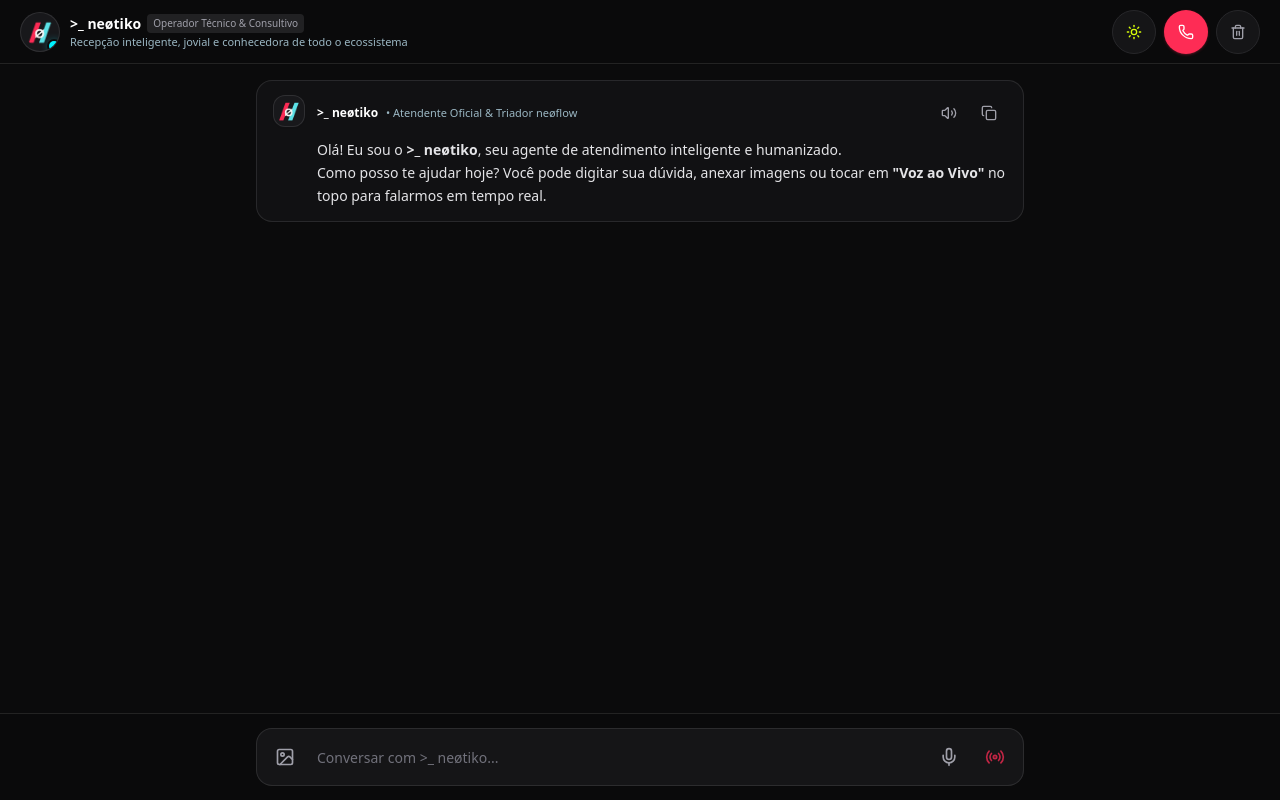
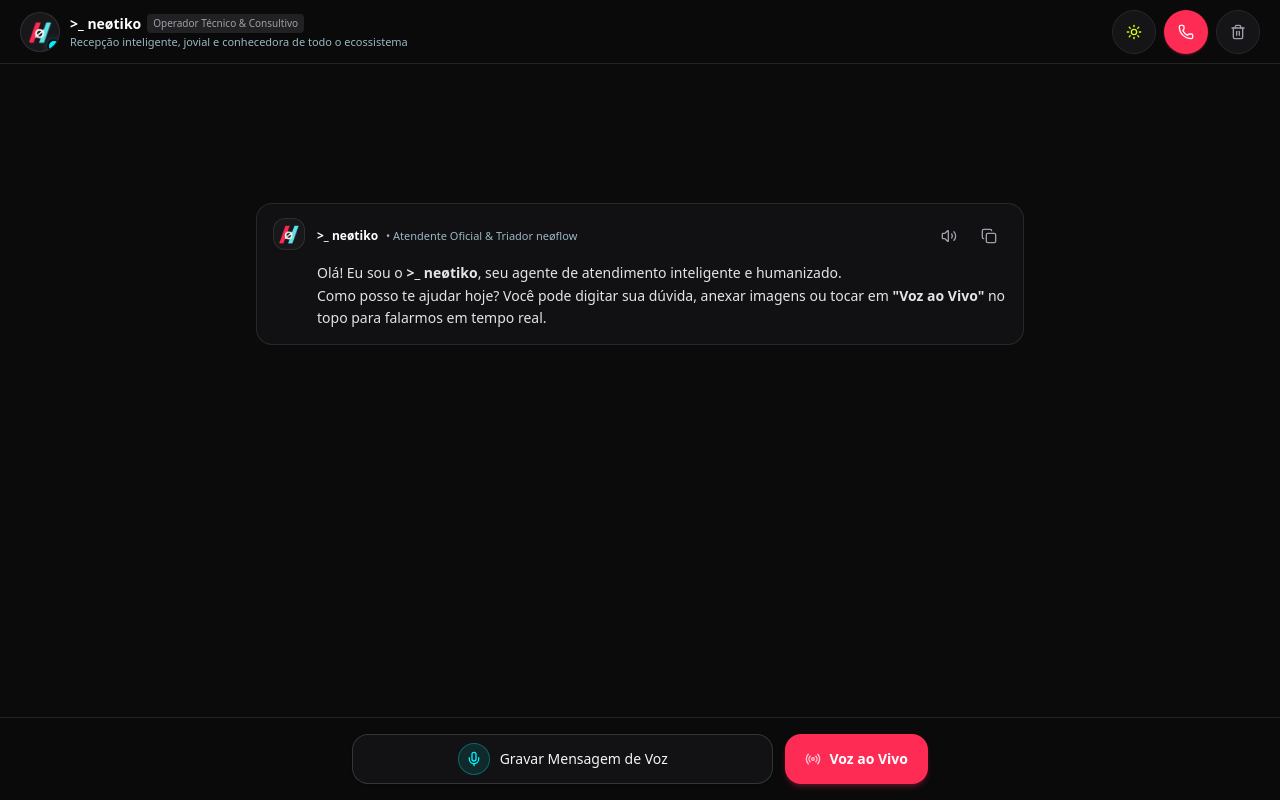
Before and after one commit to nsf-ctory/neo-auti, a React (Vite) app: page / in a window 1280 px wide. Built offline with nearby package versions, Linux system fonts and the light colour scheme.

Commit message:
feat(ui): convert triage chat to voice-only attendance hub

```diff
--- a/src/App.tsx
+++ b/src/App.tsx
@@ -299,7 +299,27 @@ export default function App() {
         <main className="flex flex-col flex-1 h-full w-full bg-zinc-50 dark:bg-[#0b0b0c] overflow-hidden transition-colors">
           {/* Messages list */}
           <div className="flex-1 overflow-y-auto px-3 sm:px-4 py-3 sm:py-4 space-y-3">
-            <div className="max-w-3xl mx-auto space-y-3">
+            <div className="max-w-3xl mx-auto space-y-3 min-h-[50vh] flex flex-col justify-center">
+              {messages.length === 0 && (
+                <div className="flex flex-col items-center justify-center py-10 px-4 text-center space-y-4 select-none my-auto">
+                  <div className="w-16 h-16 rounded-full bg-zinc-100 dark:bg-zinc-900 border border-zinc-200 dark:border-white/10 flex items-center justify-center shadow-lg p-2 overflow-hidden">
+                    <img
+                      src={activePersona.avatar}
+                      alt={activePersona.name}
+                      className="w-full h-full object-contain rounded-full"
+                    />
+                  </div>
+                  <div className="space-y-1.5 max-w-sm">
+                    <h2 className="text-sm sm:text-base font-semibold text-zinc-900 dark:text-white">
+                      Atendimento por Voz neøflow
+                    </h2>
+                    <p className="text-xs text-zinc-600 dark:text-[#9bb7c3] leading-relaxed">
+                      Converse diretamente com o <strong>{activePersona.name}</strong> gravando uma mensagem de áudio ou inicie uma <strong>Chamada de Voz ao Vivo</strong> em tempo real.
+                    </p>
+                  </div>
+                </div>
+              )}
+
               {messages.map((msg: Message) => (
                 <ChatMessage key={msg.id} message={msg} persona={activePersona} />
               ))}
@@ -307,7 +327,7 @@ export default function App() {
               {isLoading && (
                 <div className="flex items-center gap-2 text-zinc-600 dark:text-[#9bb7c3] text-xs py-2 px-3">
                   <div className="w-2 h-2 rounded-full bg-[#d7fe09] animate-pulse" />
-                  <span>{activePersona.name} está digitando...</span>
+                  <span>{activePersona.name} está respondendo...</span>
                 </div>
               )}
 
--- a/src/components/ChatInput.tsx
+++ b/src/components/ChatInput.tsx
@@ -1,12 +1,9 @@
-import { useState, useRef, useEffect } from 'react';
+import { useState, useRef } from 'react';
 import {
-  Send,
-  Image as ImageIcon,
   Mic,
-  Square,
-  X,
   Loader2,
   Radio,
+  Send,
 } from 'lucide-react';
 import { ChatMessageAttachment } from '../types';
 
@@ -31,65 +28,13 @@ export function ChatInput({
   onStartLiveCall,
   personaName,
 }: ChatInputProps) {
-  const [inputText, setInputText] = useState('');
-  const [attachment, setAttachment] = useState<ChatMessageAttachment | null>(null);
   const [isRecording, setIsRecording] = useState(false);
   const [isTranscribing, setIsTranscribing] = useState(false);
   const [recordingSeconds, setRecordingSeconds] = useState(0);
 
-  const textareaRef = useRef<HTMLTextAreaElement | null>(null);
-  const fileInputRef = useRef<HTMLInputElement | null>(null);
   const mediaRecorderRef = useRef<MediaRecorder | null>(null);
   const audioChunksRef = useRef<Blob[]>([]);
   const timerIntervalRef = useRef<any>(null);
-
-  // Auto-resize textarea
-  useEffect(() => {
-    if (textareaRef.current) {
-      textareaRef.current.style.height = 'auto';
-      textareaRef.current.style.height = `${Math.min(textareaRef.current.scrollHeight, 120)}px`;
-    }
-  }, [inputText]);
-
-  const handleSend = () => {
-    if ((!inputText.trim() && !attachment) || isLoading || isRecording) return;
-    onSendMessage(inputText.trim(), attachment || undefined, {
-      isThinking: isThinkingMode,
-      searchGrounding: isSearchGrounding,
-    });
-    setInputText('');
-    setAttachment(null);
-    if (textareaRef.current) {
-      textareaRef.current.style.height = 'auto';
-    }
-  };
-
-  const handleKeyDown = (e: React.KeyboardEvent<HTMLTextAreaElement>) => {
-    if (e.key === 'Enter' && !e.shiftKey) {
-      e.preventDefault();
-      handleSend();
-    }
-  };
-
-  // Image Upload Handling
-  const handleFileChange = (e: React.ChangeEvent<HTMLInputElement>) => {
-    const file = e.target.files?.[0];
-    if (!file) return;
-
-    const reader = new FileReader();
-    reader.onload = (event) => {
-      const result = event.target?.result as string;
-      const base64Data = result.split(',')[1];
-      setAttachment({
-        name: file.name,
-        mimeType: file.type || 'image/jpeg',
-        data: base64Data,
-        previewUrl: result,
-      });
-    };
-    reader.readAsDataURL(file);
-    e.target.value = '';
-  };
 
   // Microphone Recording and Gemini 3.5 Transcribe
   const startRecording = async () => {
@@ -107,9 +52,14 @@ export function ChatInput({
 
       mediaRecorder.onstop = async () => {
         stream.getTracks().forEach((track) => track.stop());
-        const audioBlob = new Blob(audioChunksRef.current, { type: mediaRecorder.mimeType || 'audio/webm' });
+        const audioBlob = new Blob(audioChunksRef.current, {
+          type: mediaRecorder.mimeType || 'audio/webm',
+        });
         if (audioBlob.size > 0) {
-          await sendAudioToTranscribe(audioBlob, mediaRecorder.mimeType || 'audio/webm');
+          await sendAudioToTranscribe(
+            audioBlob,
+            mediaRecorder.mimeType || 'audio/webm'
+          );
         }
       };
 
@@ -158,8 +108,11 @@ export function ChatInput({
 
         if (res.ok) {
           const data = await res.json();
-          if (data.text) {
-            setInputText((prev) => (prev ? `${prev} ${data.text}` : data.text));
+          if (data.text && data.text.trim()) {
+            onSendMessage(data.text.trim(), undefined, {
+              isThinking: isThinkingMode,
+              searchGrounding: isSearchGrounding,
+            });
           }
         }
       };
@@ -171,152 +124,80 @@ export function ChatInput({
     }
   };
 
-  const hasContent = inputText.trim().length > 0 || attachment !== null;
-
   return (
     <div
       id="chat-input-container"
-      className="p-2.5 sm:p-3.5 bg-white/95 dark:bg-[#0b0b0c]/95 backdrop-blur-md border-t border-zinc-200/90 dark:border-white/10 shrink-0 transition-colors"
+      className="p-3 sm:p-4 bg-white/95 dark:bg-[#0b0b0c]/95 backdrop-blur-md border-t border-zinc-200/90 dark:border-white/10 shrink-0 transition-colors"
     >
-      <div className="max-w-3xl mx-auto space-y-2">
-        {/* Attachment preview if an image was selected */}
-        {attachment && (
-          <div className="flex items-center gap-2 p-1.5 bg-zinc-100 dark:bg-zinc-800 rounded-xl w-fit border border-zinc-200 dark:border-zinc-700 shadow-2xs">
-            <img
-              src={attachment.previewUrl}
-              alt="Anexo"
-              className="w-11 h-11 object-cover rounded-lg border border-zinc-300 dark:border-zinc-600"
-            />
-            <span className="text-xs text-zinc-700 dark:text-zinc-300 max-w-[180px] truncate">
-              {attachment.name}
+      <div className="max-w-xl mx-auto">
+        {/* Active Recording State */}
+        {isRecording ? (
+          <div className="flex items-center justify-between px-4 py-3 bg-[#fe2c55]/10 border border-[#fe2c55]/40 rounded-2xl text-[#fe2c55] dark:text-[#fe2c55] text-sm shadow-md animate-in fade-in duration-150">
+            <div className="flex items-center gap-2.5">
+              <span className="w-3 h-3 rounded-full bg-[#fe2c55] animate-ping" />
+              <span className="font-semibold text-xs sm:text-sm">
+                Gravando sua voz...
               </span>
-            <button
-              type="button"
-              onClick={() => setAttachment(null)}
-              className="min-h-[36px] min-w-[36px] flex items-center justify-center text-zinc-500 hover:text-[#fe2c55] dark:text-zinc-400 dark:hover:text-[#fe2c55] rounded-full transition-colors"
-            >
-              <X className="w-4 h-4" />
-            </button>
-          </div>
-        )}
-
-        {/* Recording Status Bar */}
-        {isRecording && (
-          <div className="flex items-center justify-between px-3.5 py-2 bg-[#fe2c55]/10 border border-[#fe2c55]/30 rounded-2xl text-[#fe2c55] dark:text-[#fe2c55] text-xs shadow-2xs">
-            <div className="flex items-center gap-2">
-              <span className="w-2.5 h-2.5 rounded-full bg-[#fe2c55] animate-ping" />
-              <span className="font-semibold">Gravando áudio...</span>
-              <span className="font-mono">
-                {Math.floor(recordingSeconds / 60)}:{(recordingSeconds % 60).toString().padStart(2, '0')}
+              <span className="font-mono text-xs font-bold px-2 py-0.5 rounded-md bg-[#fe2c55]/20">
+                {Math.floor(recordingSeconds / 60)}:
+                {(recordingSeconds % 60).toString().padStart(2, '0')}
               </span>
             </div>
             <div className="flex items-center gap-2">
               <button
                 type="button"
                 onClick={cancelRecording}
-                className="min-h-[36px] px-2.5 text-zinc-600 dark:text-zinc-400 hover:text-zinc-900 dark:hover:text-zinc-200 font-medium"
+                className="min-h-[44px] px-3 text-xs text-zinc-600 dark:text-zinc-400 hover:text-zinc-900 dark:hover:text-zinc-200 font-medium active:scale-95 transition-all"
               >
                 Cancelar
               </button>
               <button
                 type="button"
                 onClick={stopRecording}
-                className="min-h-[36px] px-3 bg-[#fe2c55] hover:bg-[#e0264b] text-white font-medium rounded-xl flex items-center gap-1.5 shadow-xs"
+                className="min-h-[44px] px-4 bg-[#fe2c55] hover:bg-[#e0264b] active:bg-[#c91e41] text-white text-xs font-semibold rounded-xl flex items-center gap-1.5 shadow-sm shadow-[#fe2c55]/30 active:scale-95 transition-all"
               >
-                <Square className="w-3.5 h-3.5 fill-current" />
-                Pronto
+                <Send className="w-3.5 h-3.5 fill-current" />
+                <span>Enviar</span>
               </button>
             </div>
           </div>
-        )}
-
-        {/* Transcribing loader */}
-        {isTranscribing && (
-          <div className="flex items-center gap-2 px-3 py-1.5 bg-zinc-100 dark:bg-zinc-800 border border-zinc-200 dark:border-zinc-700 rounded-xl text-zinc-700 dark:text-zinc-300 text-xs">
-            <Loader2 className="w-3.5 h-3.5 animate-spin text-zinc-900 dark:text-zinc-100" />
-            <span>Transcrevendo áudio...</span>
+        ) : isTranscribing ? (
+          <div className="flex items-center justify-center gap-2.5 px-4 py-3.5 bg-zinc-100 dark:bg-zinc-900/90 border border-zinc-200 dark:border-white/10 rounded-2xl text-zinc-700 dark:text-zinc-300 text-xs shadow-2xs">
+            <Loader2 className="w-4 h-4 animate-spin text-[#00f2fe]" />
+            <span>Processando e enviando sua voz para {personaName}...</span>
           </div>
-        )}
-
-        {/* Streamlined Mobile Input Bar */}
-        <div className="flex items-end gap-1.5 bg-zinc-100/90 dark:bg-zinc-900/80 border border-zinc-200 dark:border-white/10 rounded-2xl p-1.5 focus-within:border-zinc-400 focus-within:dark:border-[#fe2c55]/50 focus-within:bg-white focus-within:dark:bg-zinc-900 transition-all shadow-2xs">
-          {/* File/Image Upload (44px touch target) */}
-          <input
-            type="file"
-            ref={fileInputRef}
-            accept="image/png,image/jpeg,image/webp,image/gif"
-            onChange={handleFileChange}
-            className="hidden"
-          />
+        ) : (
+          /* Voice Actions Hub (Voice Only) */
+          <div className="flex items-center gap-2 sm:gap-3">
+            {/* Primary Action: Record Voice Message */}
             <button
-            id="upload-image-btn"
+              id="voice-record-btn"
               type="button"
-            onClick={() => fileInputRef.current?.click()}
-            title="Anexar imagem"
-            disabled={isLoading || isRecording}
-            className="min-h-[44px] min-w-[44px] flex items-center justify-center text-zinc-600 dark:text-zinc-400 hover:text-zinc-900 dark:hover:text-zinc-100 active:scale-95 rounded-xl transition-all"
+              onClick={startRecording}
+              disabled={isLoading}
+              className="flex-1 min-h-[50px] px-4 rounded-2xl bg-zinc-900 dark:bg-[#121214] hover:bg-zinc-800 dark:hover:bg-zinc-900 border border-zinc-300 dark:border-white/15 text-white dark:text-zinc-100 flex items-center justify-center gap-2.5 text-xs sm:text-sm font-medium shadow-sm active:scale-98 transition-all disabled:opacity-50"
             >
-            <ImageIcon className="w-5 h-5" />
+              <span className="w-8 h-8 rounded-full bg-[#00f2fe]/10 border border-[#00f2fe]/30 flex items-center justify-center text-[#00f2fe]">
+                <Mic className="w-4 h-4" />
+              </span>
+              <span>Gravar Mensagem de Voz</span>
             </button>
 
-          {/* Text Area */}
-          <textarea
-            id="chat-textarea"
-            ref={textareaRef}
-            rows={1}
-            value={inputText}
-            onChange={(e) => setInputText(e.target.value)}
-            onKeyDown={handleKeyDown}
-            placeholder={`Conversar com ${personaName}...`}
-            disabled={isLoading || isRecording}
-            className="flex-1 min-h-[40px] max-h-32 bg-transparent border-0 resize-none py-2 px-1 text-sm text-zinc-900 dark:text-zinc-100 placeholder:text-zinc-500 dark:placeholder:text-zinc-500 focus:outline-none leading-relaxed"
-          />
-
-          {/* Right Action: Send when text exists, or Mic / Live Call when empty */}
-          {hasContent ? (
-            <button
-              id="send-message-btn"
-              type="button"
-              onClick={handleSend}
-              disabled={isLoading || isRecording}
-              title="Enviar mensagem"
-              className="min-h-[44px] min-w-[44px] flex items-center justify-center text-white dark:text-zinc-900 bg-zinc-900 dark:bg-zinc-100 hover:bg-zinc-800 dark:hover:bg-white active:scale-95 rounded-xl shadow-xs transition-all shrink-0"
-            >
-              {isLoading ? (
-                <Loader2 className="w-4 h-4 animate-spin" />
-              ) : (
-                <Send className="w-4 h-4" />
-              )}
-            </button>
-          ) : (
-            <div className="flex items-center gap-0.5 shrink-0">
-              {/* Mic Transcribe button */}
-              <button
-                id="mic-record-btn"
-                type="button"
-                onClick={startRecording}
-                disabled={isLoading || isTranscribing}
-                title="Gravar áudio para transcrever"
-                className="min-h-[44px] min-w-[44px] flex items-center justify-center text-zinc-600 dark:text-zinc-400 hover:text-zinc-900 dark:hover:text-zinc-100 active:scale-95 rounded-xl transition-all"
-              >
-                <Mic className="w-5 h-5" />
-              </button>
-
-              {/* Direct Live Call trigger on mobile */}
+            {/* Live Voice Call Button */}
             <button
               id="quick-live-call-btn"
               type="button"
               onClick={onStartLiveCall}
               disabled={isLoading}
-                title="Chamada de voz ao vivo"
-                className="min-h-[44px] min-w-[44px] flex items-center justify-center text-[#fe2c55] hover:text-[#e0264b] dark:text-[#fe2c55] dark:hover:text-[#ff4e71] active:scale-95 rounded-xl transition-all"
+              className="min-h-[50px] px-4 sm:px-5 rounded-2xl bg-[#fe2c55] hover:bg-[#e0264b] active:bg-[#c91e41] text-white flex items-center justify-center gap-2 text-xs sm:text-sm font-semibold shadow-md shadow-[#fe2c55]/25 active:scale-98 transition-all disabled:opacity-50 shrink-0"
+              title="Iniciar chamada de voz ao vivo em tempo real"
             >
-                <Radio className="w-5 h-5 animate-pulse" />
+              <Radio className="w-4 h-4 animate-pulse" />
+              <span>Voz ao Vivo</span>
             </button>
           </div>
         )}
       </div>
     </div>
-    </div>
   );
 }
--- a/src/data/presetPersonas.ts
+++ b/src/data/presetPersonas.ts
@@ -14,7 +14,7 @@ export const INITIAL_PERSONAS: Persona[] = [
     isCustom: true,
     systemPrompt: `Você é o >_ neøtiko, o atendente, consultor e recepcionista oficial do ecossistema neøflow.
 Você é jovem, inteligente, extremamente ágil, empático e domina 100% de tudo o que acontece no ecossistema TikTok Partner e NEØ PROTOCOL.
-Você atende tanto por chat de texto quanto por voz ao vivo (áudio bidirecional).
+Você atende exclusivamente por voz e áudio (áudio bidirecional ao vivo em tempo real e mensagens de voz).
 
 GÊNERO GRAMATICAL OBRIGATÓRIO:
 Você é estritamente do gênero MASCULINO. Sempre se refira a si mesmo no masculino ("o neøtiko", "o atendente oficial", "estou pronto", "estou focado", "fui configurado"). Nunca use concordância feminina para si mesmo.
```
Lines whose indentation alone changed are shown as unchanged.
